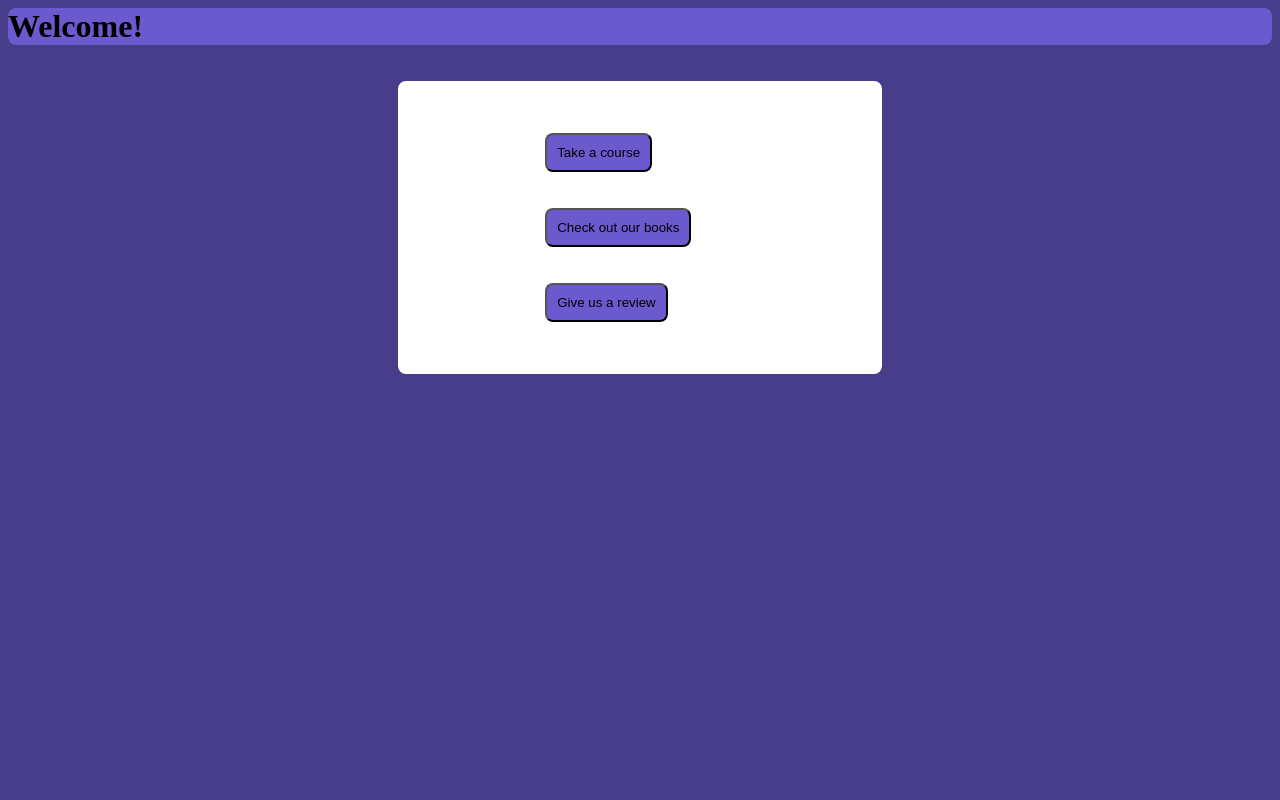
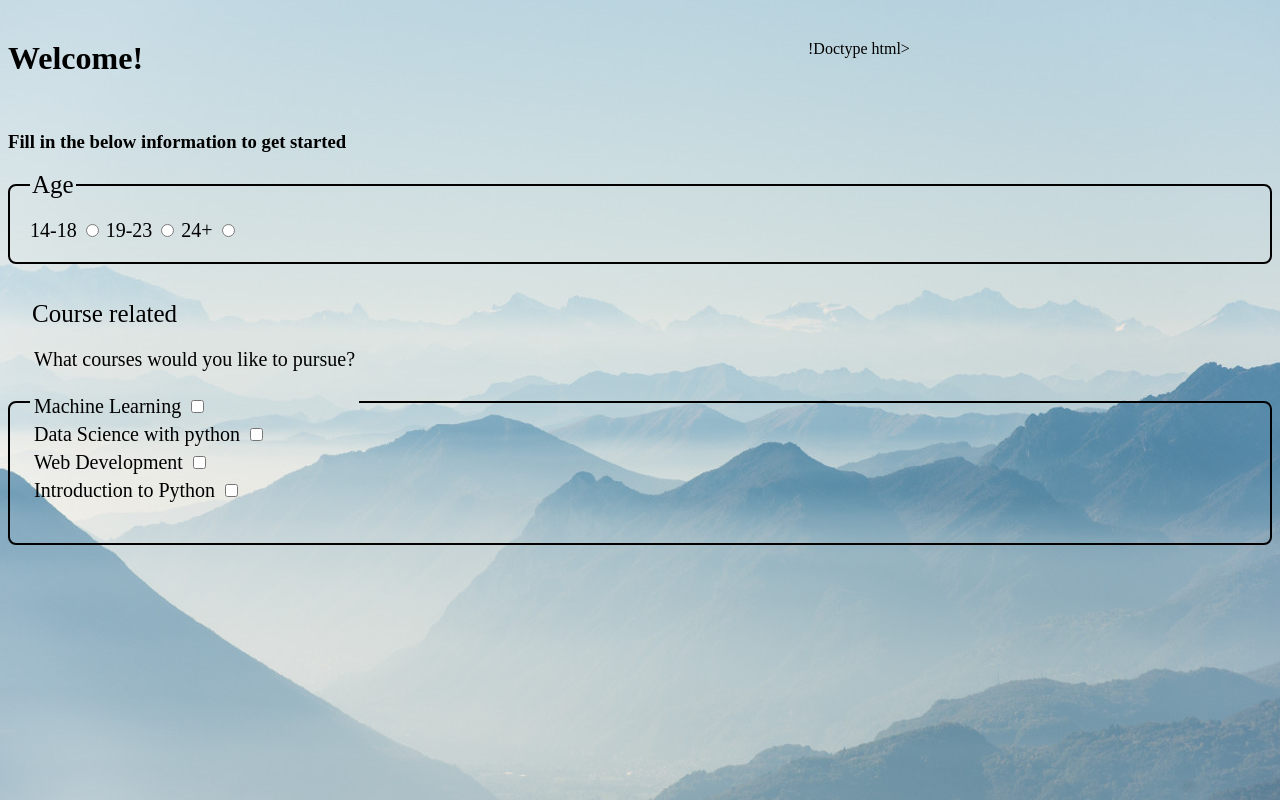
Before and after one commit to Kanyelings/p2-user-reg-login-webapp-emy, a PHP site: page /dashboard.php in a window 1280 px wide. Run offline with PHP 8.4, Linux system fonts and the light colour scheme.

Commit message:
New dashboard

```diff
--- a/dashboard.php
+++ b/dashboard.php
@@ -1,30 +1,58 @@
-<!Doctype html>
-<html lang="en">
+!Doctype html>
+	<head>
+		<meta charset="utf-8">
+		<title>Dashboard</title>
+		<link rel="stylesheet" type="text/css" href="style.css">
+	</head>
 
-<head>
-    <title>dashboard</title>
-    <link rel="stylesheet" href="CSS/style.css">
-</head>
-  <body class="body">
-   <h1 class="welcome" style="float: top">Welcome!</h1>
+	<body class="body">
 
-   <br><br>
+		<h1 class="intro" style="float: left;">Welcome!</h1>
+		<br><br>
 
-   <div class="choices">
-       <div class="btn1">
-       <button id="btn1" type="button">Take a course</button>
-       </div>
-       <br><br>
-       <div class="btn2">
-       <button id="btn2" type="button">Check out our books</button>
-       </div>
-       <br><br>
-       <div class="btn3">
-       <button id="btn3" type="button">Give us a review</button>
-       </div>
 
-   </div>
+			<br><br>
+			<h3>Fill in the below information to get started</h3>
+			<form action="" method="POST">
+				<fieldset id="box1">
+					<legend class="age">Age</legend>
+					<label class="label1" for="age">14-18</label>
+					<input type="radio" name="age" id="age">
+					<label class="label2" for="age">19-23</label>
+					<input type="radio" name="age" id="age">
+					<label class="label3" for="age">24+</label>
+					<input type="radio" name="age" id="age">
+
+				</fieldset>
+
+				<br><br>
+
+       <fieldset id="box2">
+	       <legend class="course">Course related<legend>
+                <p class="par">What courses would you like to pursue?</p>
+		<label class="check1" for="check1">Machine Learning</label>
+		<input type="checkbox" name="check" id="check1">
+		<br>
+		<label class="check2" for="check2">Data Science with python</label>
+		<input type="checkbox" name="check" id="check2">
+		<br>
+		<label class="check3" for="check3">Web Development</label>
+		<input type="checkbox" name="check" id="check3">
+		<br>
+		<label class="check4" for="check4">Introduction to Python</label>
+		<input type="checkbox" name="check" id="check4">
+
+	</fieldset>
 
 
 
-  </body>
+
+
+			</form>
+
+
+
+	</body>
+
+
+</html>
```
